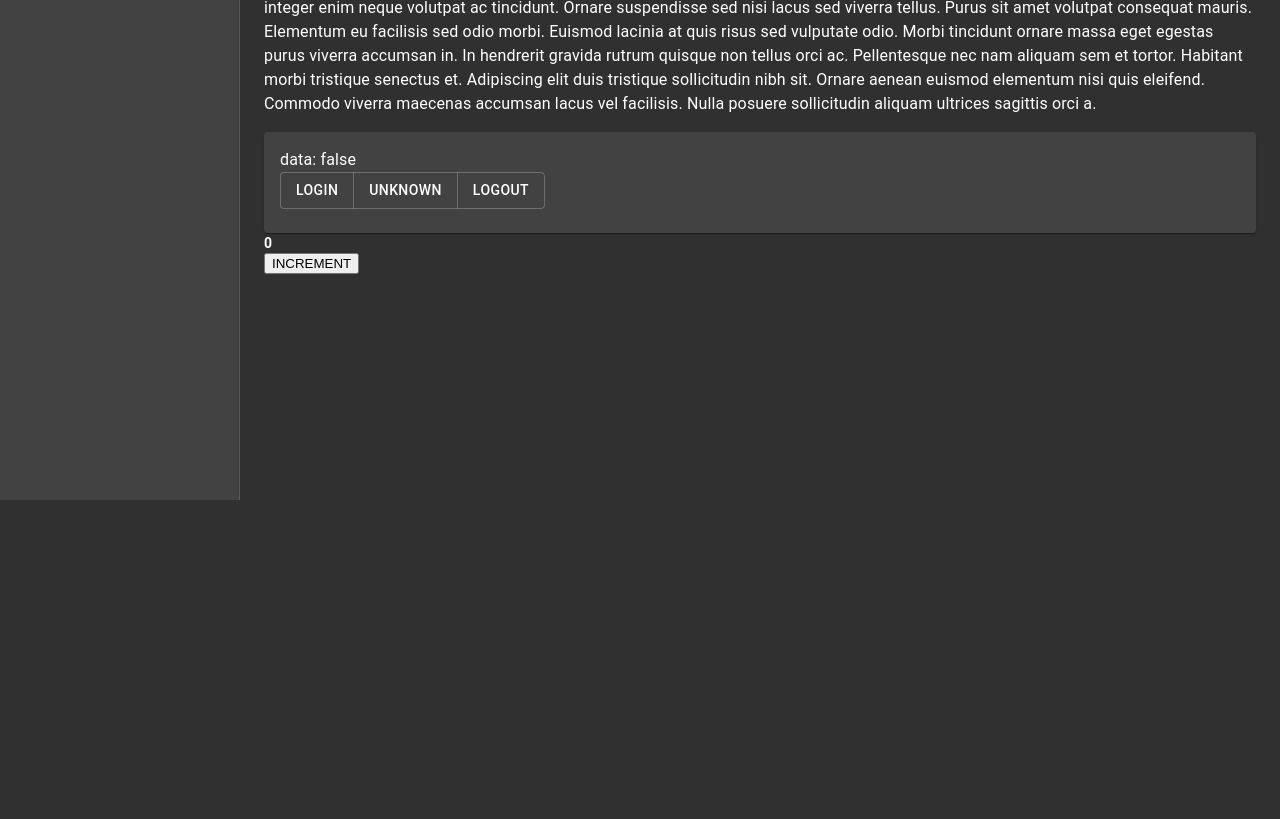
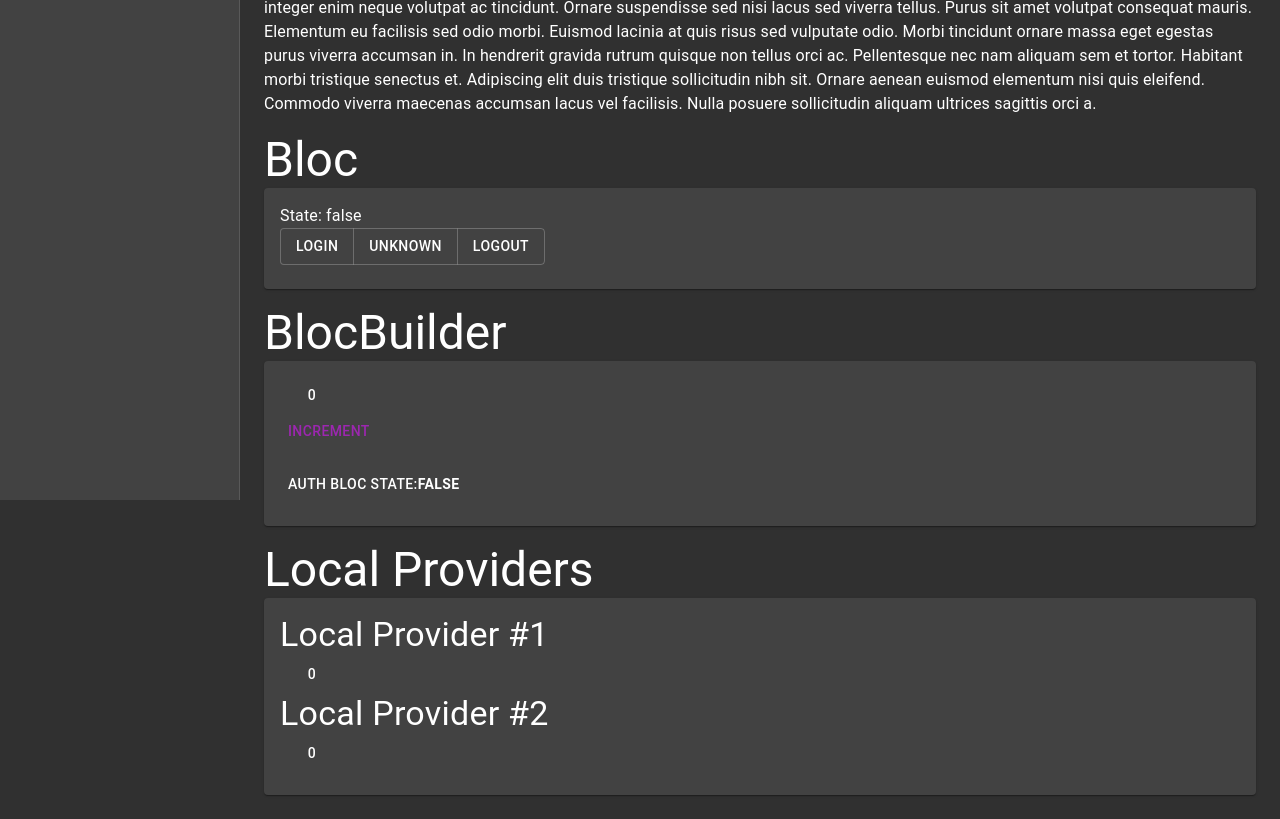
Before and after one commit to jsnanigans/blac, a React (Vite) app: page /sandbox in a window 1280 px wide. Shown: the part 300-1119 px from the top of the page. Before the commit the page ends 800 px from the top, so only its background shows below. Built offline with nearby package versions, Linux system fonts and the light colour scheme.

Commit message:
feat(bloc): Add local provider with its own context

```diff
--- a/src/lib/bloc.ts
+++ b/src/lib/bloc.ts
@@ -18,15 +18,11 @@ export default class Bloc<E, T> extends Cubit<T> {
         })
     }
 
-    add(event: E) {
+    add = (event: E) => {
         const newState = this.mapEventToState(event);
         this.notifyChange(newState);
         this.notifyTransition(newState, event);
         this.subject.next(newState);
         this.updateCache();
     }
-
-    // mapEventToState(event: E): T {
-    //     return this.state
-    // }
 }
--- a/src/lib/blocReact.tsx
+++ b/src/lib/blocReact.tsx
@@ -1,4 +1,4 @@
-import React, {ReactElement, useCallback, useContext, useEffect, useRef, useState} from 'react';
+import React, {ReactElement, useCallback, useContext, useEffect, useMemo, useRef, useState} from 'react';
 import Cubit from "./cubit";
 import {BehaviorSubject} from "rxjs";
 
@@ -32,6 +32,10 @@ export class BlocReact {
     debug: boolean;
     private _blocListGlobal: Cubit<any>[];
     private _contextGlobal: React.Context<Cubit<any>[]>;
+    private _contextLocalProviderKey = React.createContext('');
+
+    private _blocMapLocal: Record<string, Cubit<any>> = {};
+    // private _contextMapLocal: Record<string, React.Context<Cubit<any>>> = {}
 
     constructor(blocs: Cubit<any>[], options: BlocLordOptions = {}) {
         this._blocListGlobal = blocs;
@@ -57,9 +61,13 @@ export class BlocReact {
             ...options,
         };
 
+        const localProviderKey = useContext(this._contextLocalProviderKey);
+        const localBlocInstance = this._blocMapLocal[localProviderKey];
+        console.log({localBlocInstance})
+
         const {subscribe, shouldUpdate = true} = mergedOptions;
         const blocs = useContext(this._contextGlobal);
-        const blocInstance = blocs.find(c => c instanceof blocClass);
+        const blocInstance = localBlocInstance || blocs.find(c => c instanceof blocClass)
 
         if (!blocInstance) {
             throw new Error(`No block found for ${blocClass}`);
@@ -95,7 +103,6 @@ export class BlocReact {
             }];
     };
 
-
     // Components
     BlocBuilder = <T extends Cubit<any>>(props: {
         bloc: new (...args: never[]) => T;
@@ -108,10 +115,37 @@ export class BlocReact {
     };
 
     GlobalBlocProvider = (props: {
-        children: ReactElement | ReactElement[],
+        children?: ReactElement | ReactElement[],
     }) => {
-        console.log('rerender');
         return (
             <this._contextGlobal.Provider value={this._blocListGlobal}>{props.children}</this._contextGlobal.Provider>);
     };
+
+    BlocProvider = <T extends Cubit<any>>(props: {
+        children?: ReactElement | ReactElement[],
+        create: () => T
+    }) => {
+        const providerRef = useMemo<string>(() => `${Math.random()}`, []);
+
+        const bloc = useMemo<T>(() => {
+            const newBloc = props.create();
+            newBloc.localProviderRef = providerRef;
+            this._blocMapLocal[providerRef] = newBloc;
+            return newBloc;
+        }, []);
+
+        const context = useMemo<React.Context<Cubit<any>>>(() => {
+            const newContext = React.createContext<Cubit<any>>(bloc);
+            // this._contextMapLocal[providerRef] = newContext;
+            return newContext;
+        }, [bloc]);
+
+        console.log({providerRef, context})
+
+        return (
+            <this._contextLocalProviderKey.Provider value={providerRef}>
+                <context.Provider value={bloc}>{props.children}</context.Provider>
+            </this._contextLocalProviderKey.Provider>
+        )
+    };
 }
--- a/src/lib/cubit.ts
+++ b/src/lib/cubit.ts
@@ -13,6 +13,7 @@ export const cubitDefaultOptions: CubitOptions = {
 export default class Cubit<T> {
     protected readonly _subject: BehaviorSubject<T>;
     private readonly _options: CubitOptions;
+    localProviderRef: string = '';
     onChange: null | ((change: {currentState: T, nextState: T}) => void) = null;
 
     constructor(initialValue: T, cubitOptions: CubitOptions = {}) {
@@ -30,7 +31,7 @@ export default class Cubit<T> {
         this._subject = new BehaviorSubject(value);
     }
 
-    protected emit(value: T): void {
+    protected emit = (value: T): void => {
         this.notifyChange(value);
         this.subject.next(value);
         this.updateCache();
--- a/src/react/bloc/AuthBloc.ts
+++ b/src/react/bloc/AuthBloc.ts
@@ -1,4 +1,3 @@
-import Cubit from "../../lib/cubit";
 import Bloc from "../../lib/bloc";
 
 export enum AuthEvent {
--- a/src/react/bloc/CounterCubit.ts
+++ b/src/react/bloc/CounterCubit.ts
@@ -12,3 +12,5 @@ export default class CounterCubit extends Cubit<number> {
         this.emit(this.state + 1);
     }
 }
+
+export class LocalCounterCubit extends CounterCubit {}
--- a/src/react/components/Auth.tsx
+++ b/src/react/components/Auth.tsx
@@ -7,7 +7,7 @@ export default function Auth() {
     const [data, auth] = useBloc<AuthBloc>(AuthBloc);
     return <Card >
         <CardContent>
-            <Typography>data: {JSON.stringify(data)}</Typography>
+            <Typography>State: {JSON.stringify(data)}</Typography>
             <ButtonGroup>
                 <Button onClick={() => auth.add(AuthEvent.authenticated)}>Login</Button>
                 <Button onClick={() => auth.add(AuthEvent.unknown)}>Unknown</Button>
--- a/src/react/components/Buttonts.tsx
+++ b/src/react/components/Buttonts.tsx
@@ -1,12 +1,13 @@
 import {useBloc} from "../state";
 import CounterCubit from "../bloc/CounterCubit";
 import React from "react";
+import {Button} from "@material-ui/core";
 
 export default function Buttons() {
     const [, {increment}] = useBloc<CounterCubit>(CounterCubit, {subscribe: false});
     return (
-        <button onClick={increment}>
+        <Button color="primary" onClick={increment}>
             INCREMENT
-        </button>
+        </Button>
     )
 }
--- a/src/react/components/Sandbox.tsx
+++ b/src/react/components/Sandbox.tsx
@@ -1,10 +1,12 @@
 import Typography from "@material-ui/core/Typography";
 import React from "react";
 import {makeStyles} from "@material-ui/core/styles";
-import {BlocBuilder} from '../state';
+import {BlocBuilder, BlocProvider} from '../state';
 import Buttons from "./Buttonts";
-import CounterCubit from "../bloc/CounterCubit";
+import CounterCubit, {LocalCounterCubit} from "../bloc/CounterCubit";
 import Auth from "./Auth";
+import {Box, Button, Card, CardContent} from "@material-ui/core";
+import AuthBloc, {AuthEvent} from "../bloc/AuthBloc";
 
 const useStyles = makeStyles((theme) => ({
     // necessary for content to be below app bar
@@ -40,16 +42,87 @@ export default function Sandbox() {
                 accumsan lacus vel facilisis. Nulla posuere sollicitudin aliquam ultrices sagittis orci a.
             </Typography>
 
-            <Auth />
 
+            <Typography variant="h3">Bloc</Typography>
+            <Auth/>
+
+            <Box m={2}/>
+
+            <Typography variant="h3">BlocBuilder</Typography>
+            <Card>
+                <CardContent>
                     <BlocBuilder<CounterCubit>
                         bloc={CounterCubit}
                         builder={([value, {increment}]) => <div>
-                    <b onClick={() => increment()}>{value}</b>
+                            <Button onClick={() => increment()}>{value}</Button>
                         </div>}
                     />
 
                     <Buttons/>
+
+                    <Box m={2} />
+
+                    <BlocBuilder<AuthBloc>
+                        bloc={AuthBloc}
+                        builder={([value, {add}]) => <div>
+                            <Button  onClick={() => add(AuthEvent.authenticated)}>Auth Bloc State:{' '}<b>{value.toString()}</b></Button>
+                        </div>}
+                    />
+                </CardContent>
+            </Card>
+
+            <Box m={2}/>
+
+            <Typography variant="h3">Local Providers</Typography>
+            <Card>
+                <CardContent>
+                    <BlocProvider<CounterCubit>
+                        create={() => new CounterCubit()}
+                    >
+                        <Typography variant="h4">Local Provider #1</Typography>
+                        <BlocBuilder<CounterCubit>
+                            bloc={CounterCubit}
+                            builder={([value, {increment}]) => <div>
+                                <Button onClick={() => increment()}>{value}</Button>
+                            </div>}
+                        />
+                    </BlocProvider>
+
+                    <BlocProvider<CounterCubit>
+                        create={() => new CounterCubit()}
+                    >
+                        <Typography variant="h4">Local Provider #2</Typography>
+                        <BlocBuilder<CounterCubit>
+                            bloc={CounterCubit}
+                            builder={([value, {increment}]) => <div>
+                                <Button onClick={() => increment()}>{value}</Button>
+                            </div>}
+                        />
+                    </BlocProvider>
+
+                    {/*<BlocProvider<LocalCounterCubit>*/}
+                    {/*    create={() => new LocalCounterCubit()}*/}
+                    {/*>*/}
+                    {/*    <BlocBuilder<LocalCounterCubit>*/}
+                    {/*        bloc={LocalCounterCubit}*/}
+                    {/*        builder={([value, {increment}]) => <div>*/}
+                    {/*            <Button onClick={() => increment()}>{value}</Button>*/}
+                    {/*        </div>}*/}
+                    {/*    />*/}
+                    {/*</BlocProvider>*/}
+
+                    {/*<BlocProvider<LocalCounterCubit>*/}
+                    {/*    create={() => new LocalCounterCubit()}*/}
+                    {/*>*/}
+                    {/*    <BlocBuilder<LocalCounterCubit>*/}
+                    {/*        bloc={LocalCounterCubit}*/}
+                    {/*        builder={([value, {increment}]) => <div>*/}
+                    {/*            <Button onClick={() => increment()}>{value}</Button>*/}
+                    {/*        </div>}*/}
+                    {/*    />*/}
+                    {/*</BlocProvider>*/}
+                </CardContent>
+            </Card>
         </>
     )
 }
--- a/src/react/state.ts
+++ b/src/react/state.ts
@@ -15,6 +15,7 @@ export const {
     useBloc,
     GlobalBlocProvider,
     BlocBuilder,
+    BlocProvider,
 } = state;
 
 export default state;
```
Lines whose indentation alone changed are shown as unchanged.
